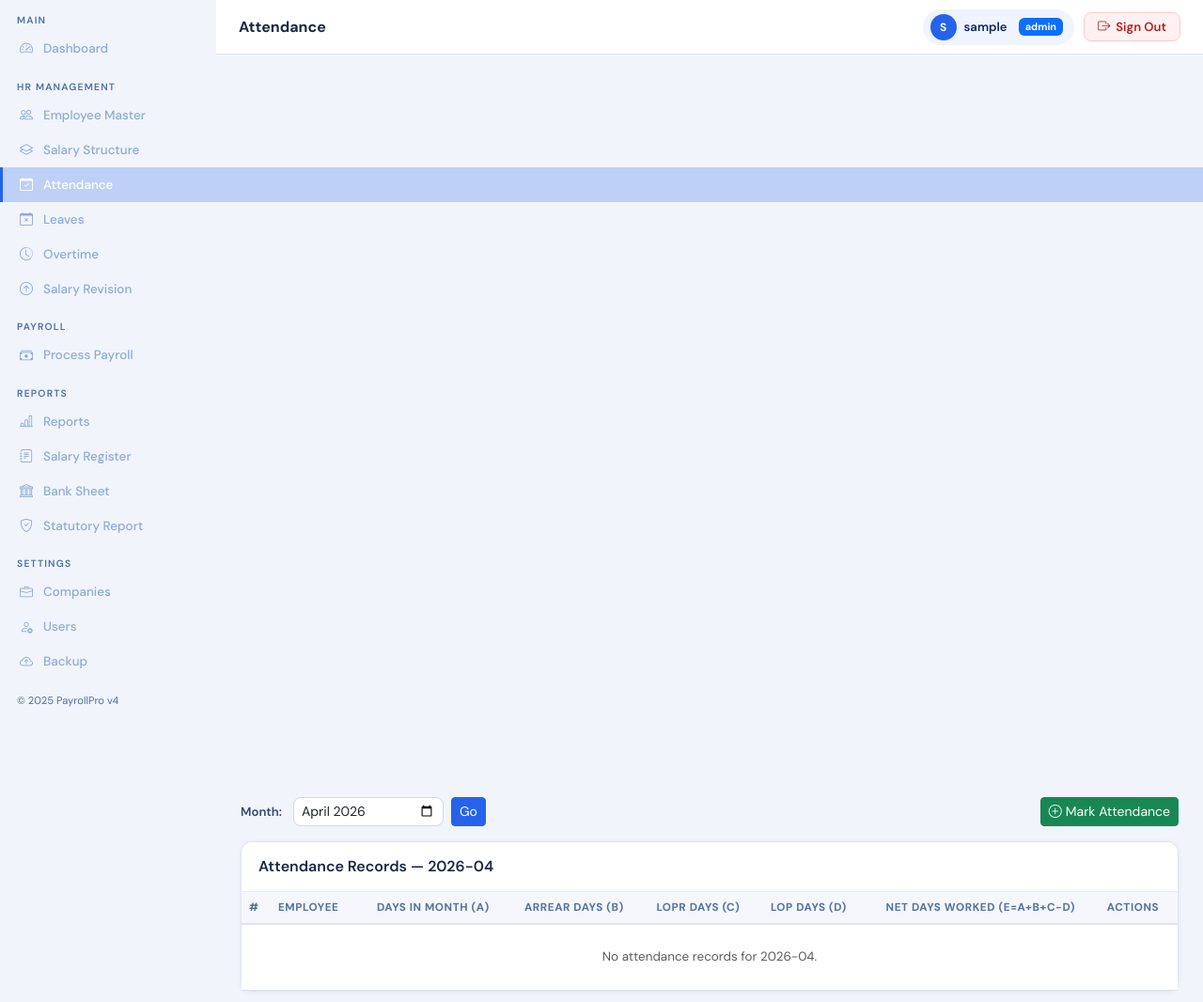
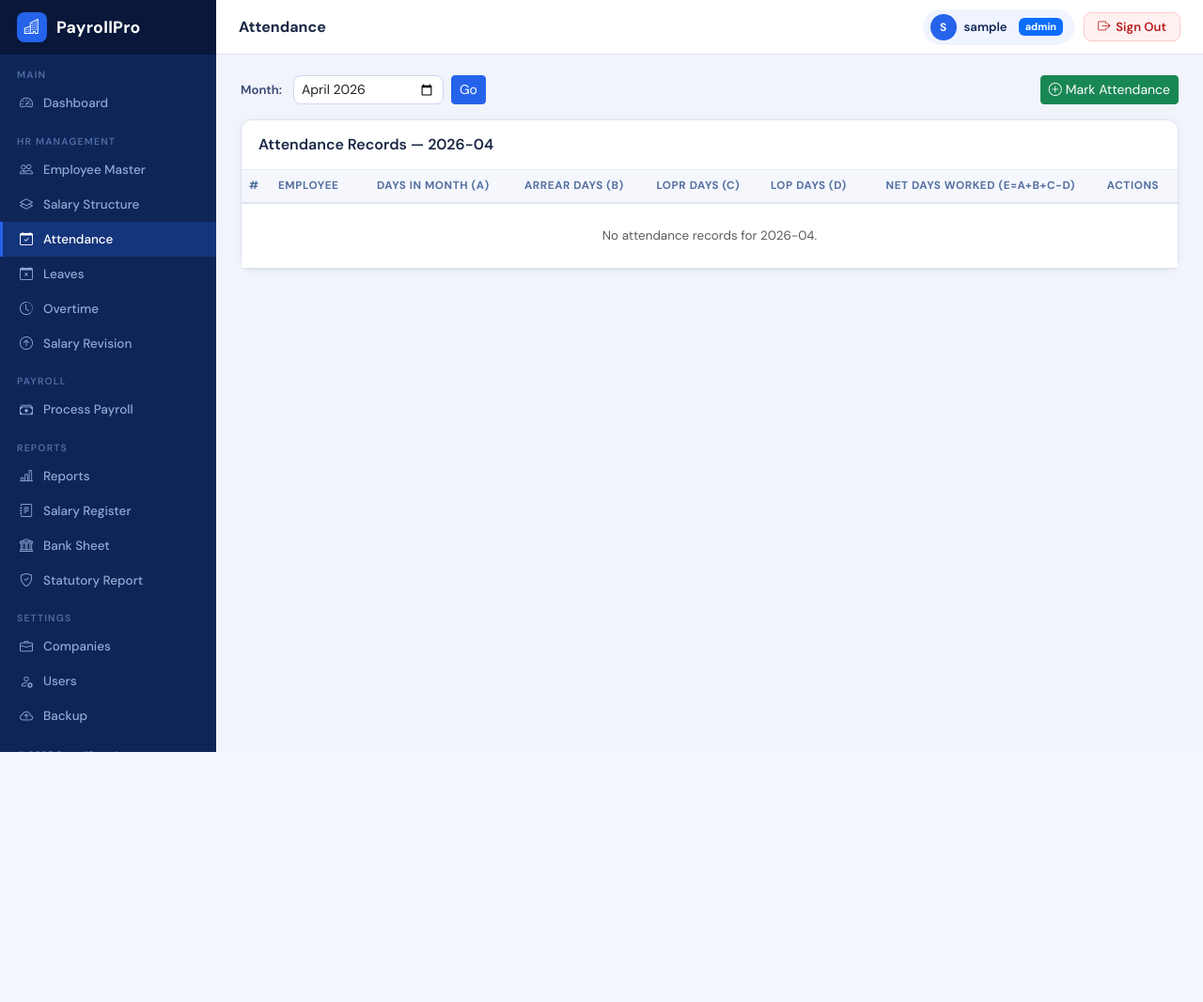
Before and after one commit to Shishupal04/New-payroll, a Flask app: page /attendance in a window 1280 px wide. Shown: the top 1066 px of the page at 94% size. After the commit the page ends 800 px from the top, so only its background shows below. Run offline with Flask 3, Linux system fonts and the light colour scheme; the visitor is signed in with stand-in values (Sample User, id 1); data that the repository does not hold is empty; parts of the project's set-up code (start-up, migrations or seed data) failed here and were passed over.

Commit message:
previous code updated

```diff
--- a/templates/base.html
+++ b/templates/base.html
@@ -20,16 +20,11 @@
 
     /* ── Sidebar ── */
     .sidebar {
-      position: fixed;
-      top: 0;
-      left: 0;
-      width: var(--sidebar-w);
-      height: 100vh;
-      overflow-y: auto;
-      overflow-x: hidden;
-    }
-    .sidebar-menu {
-      padding-bottom: 40px;
+      width: var(--sidebar-w); min-height: 100vh;
+      background: var(--brand); color: #c8d4ee;
+      position: fixed; top: 0; left: 0; z-index: 200;
+      display: flex; flex-direction: column;
+      transition: transform .25s;
     }
     .sidebar-brand {
       background: #08173a;
@@ -138,8 +133,9 @@
 
 <!-- SIDEBAR -->
 <div class="sidebar" id="sidebar">
-  <div class="logo"></div>
-  <ul class="sidebar-menu"></ul>
+  <div class="sidebar-brand">
+    <div class="logo-icon"><i class="bi bi-buildings"></i></div>
+    PayrollPro
   </div>
 
   <div class="nav-section">Main</div>
```
